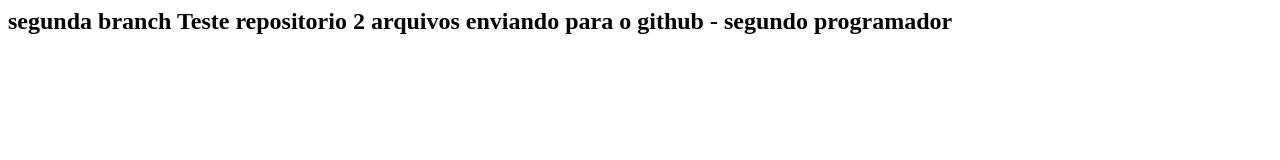
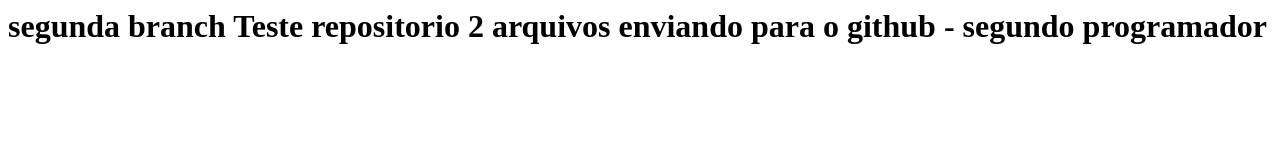
Before and after one commit to mm490514/git-fundamentos, a plain HTML site: page index.html in a window 1280 px wide. Drawn offline with Linux system fonts and the light colour scheme.

Commit message:
voltando para o h1

```diff
--- a/index.html
+++ b/index.html
@@ -1 +1 @@
-<h2> segunda branch Teste repositorio 2 arquivos enviando para o github - segundo programador   </h2>
+<h1> segunda branch Teste repositorio 2 arquivos enviando para o github - segundo programador   </h1>
```
